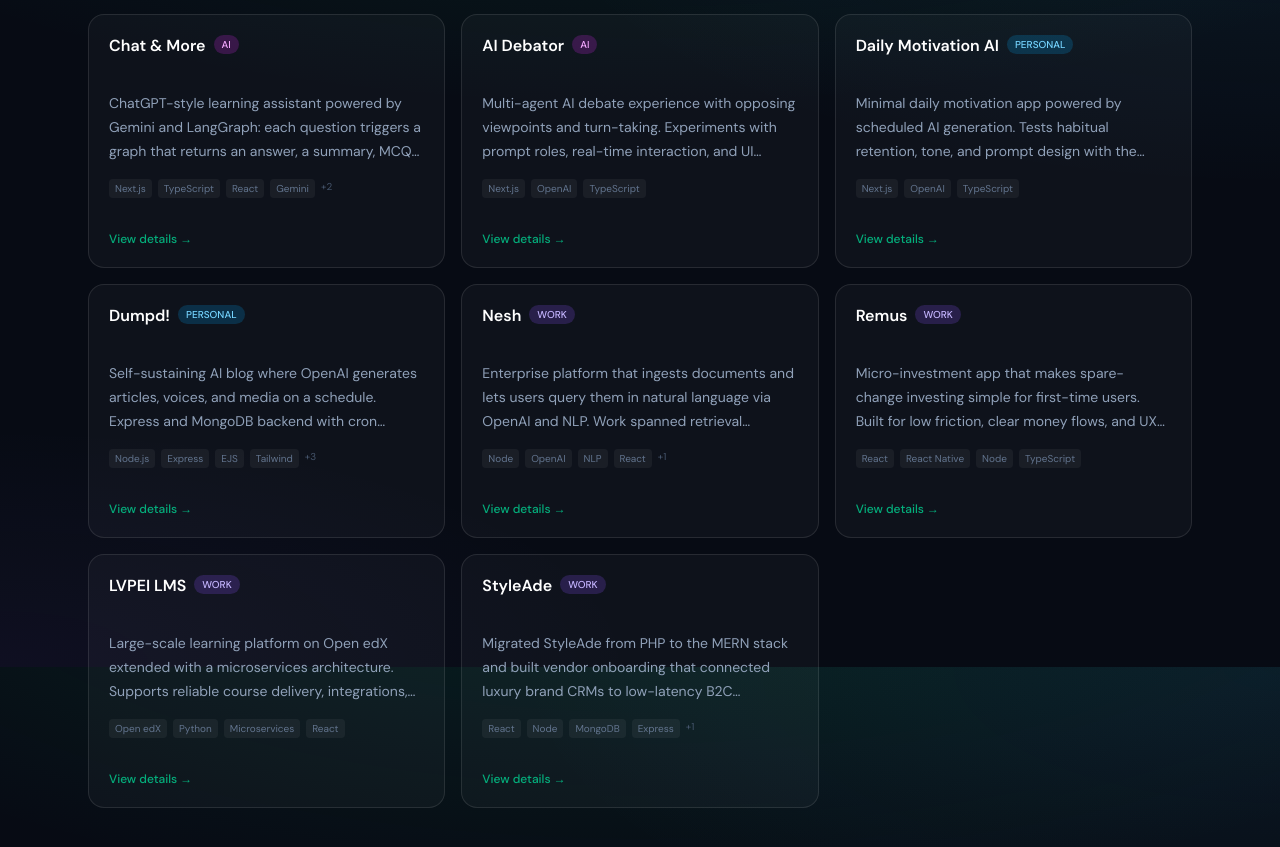
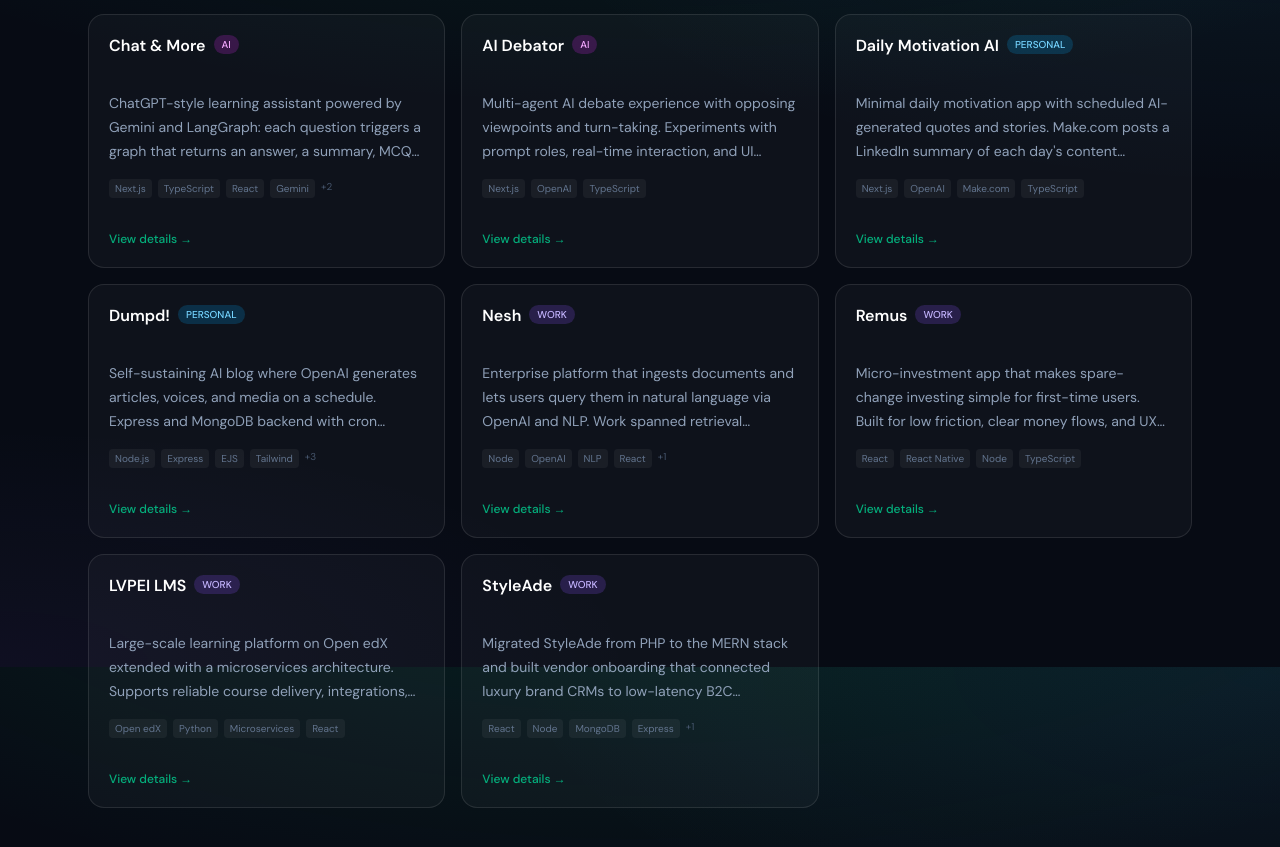
Before and after one commit to visakhvjn/portfolio, a Next.js app: page / in a window 1280 px wide. Shown: the part 3333-4180 px from the top of the page. Built offline with nearby package versions, Linux system fonts and the light colour scheme.

Commit message:
dm project update

```diff
--- a/src/data/projects.ts
+++ b/src/data/projects.ts
@@ -265,12 +265,12 @@
     heading: "Daily Motivation AI",
     type: "personal",
     summary:
-      "Minimal daily motivation app powered by scheduled AI generation. Tests habitual retention, tone, and prompt design with the smallest possible UI — deployed on Vercel for fast iteration.",
+      "Minimal daily motivation app with scheduled AI-generated quotes and stories. Make.com posts a LinkedIn summary of each day's content automatically — deployed on Vercel to iterate on retention, tone, and prompt design.",
     resumeLine:
-      "Minimal daily motivation app with scheduled AI-generated prompts, deployed on Vercel.",
+      "Daily motivation app with scheduled AI quotes and stories, plus LinkedIn summaries via Make.com on Vercel.",
     reason:
-      "Not every AI product needs a dashboard. Daily Motivation AI is the opposite—a deliberately small surface where the only job is to deliver something encouraging or useful once a day, generated by the model and presented without noise. I wanted to test how little UI you need when the value is habitual and emotional rather than transactional, and how scheduling plus generation quality affects whether people actually return. The app is a lightweight experiment in retention, tone, and prompt design, deployed on Vercel so I could iterate quickly on copy and flow without overbuilding infrastructure.",
-    tech: ["Next.js", "OpenAI", "TypeScript"],
+      "Not every AI product needs a dashboard. Daily Motivation AI is the opposite—a deliberately small surface where the only job is to deliver something encouraging or useful once a day: an AI-generated quote and story, presented without noise. I wanted to test how little UI you need when the value is habitual and emotional rather than transactional, and how scheduling plus generation quality affects whether people actually return. A Make.com scenario closes the loop by posting a LinkedIn summary of each day's quote and story, so distribution runs without manual copy-paste—the same lightweight ops mindset as the app itself. Deployed on Vercel so I could iterate quickly on copy, prompts, and the automation flow without overbuilding infrastructure.",
+    tech: ["Next.js", "OpenAI", "Make.com", "TypeScript"],
     demoUrl: "https://daily-motivation-ai-qfin.vercel.app/",
     futureWork: ["Personalization by mood/goals", "Push notifications"],
   },
```
Also changed, not shown: 2 other files (tests, documents, lock files or other folders).
